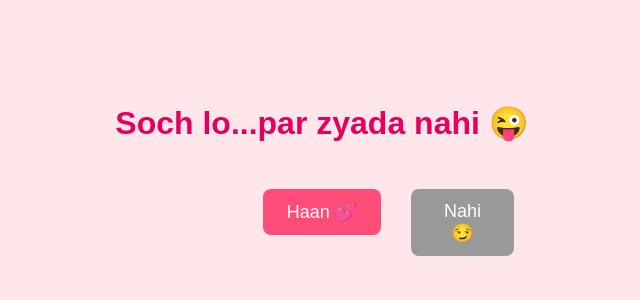
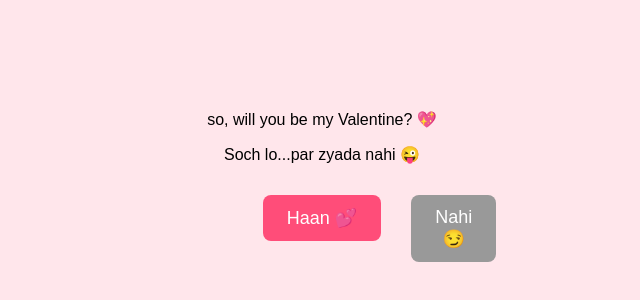
Before and after one commit to Yours-69/Scam, a plain HTML site: page index.html in a window 1280 px wide. Shown: the part 228-528 px from the top of the page, without its empty margins (318-958 px from the left). Drawn offline with Linux system fonts and the light colour scheme.

Commit message:
Update index.html

```diff
--- a/index.html
+++ b/index.html
@@ -62,7 +62,7 @@
 <body>
 
   <div class="box">
-    <h1 so, will you be my Valentine? 💖</h1>
+    <h1></h1> so, will you be my Valentine? 💖</h1>
     <p>Soch lo...par zyada nahi 😜</p>
 
     <button id="yes">Haan 💕</button>
```
